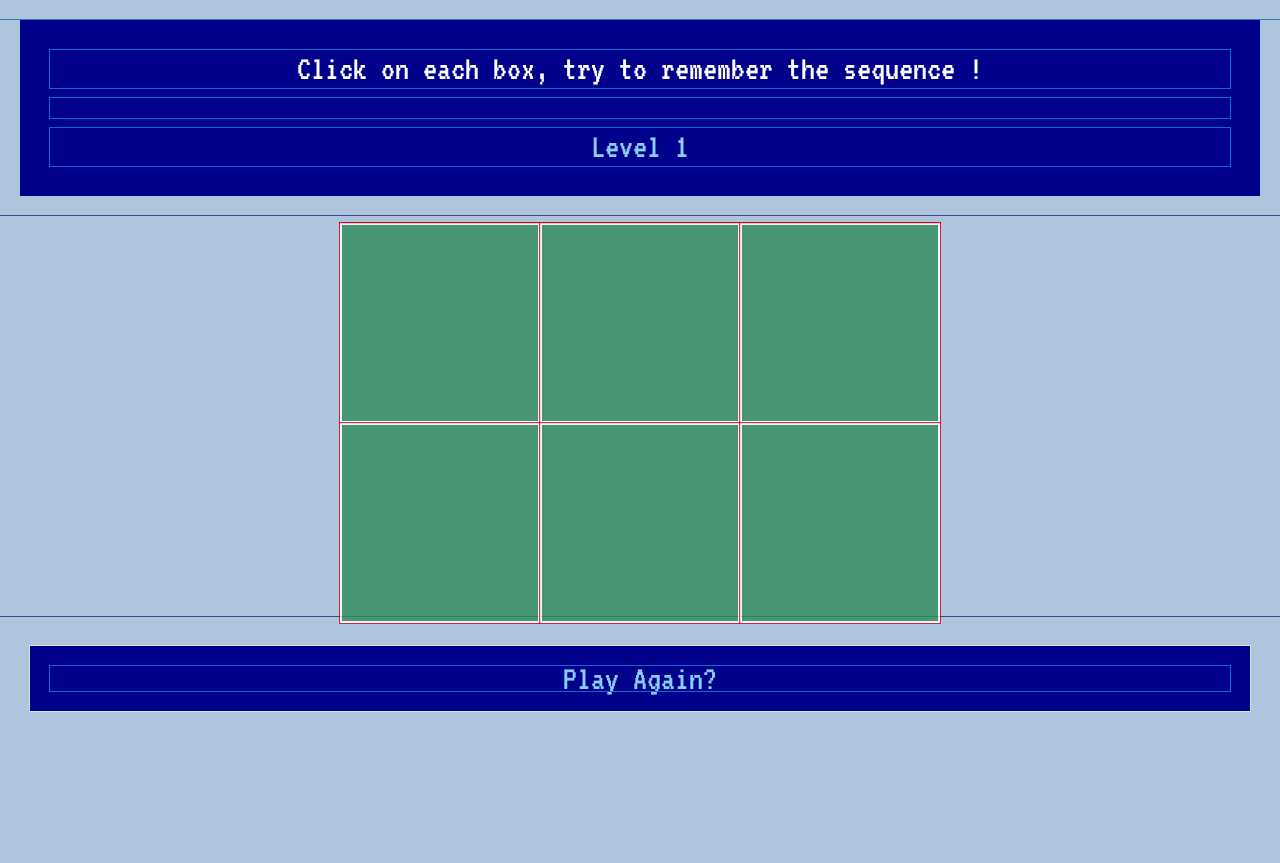
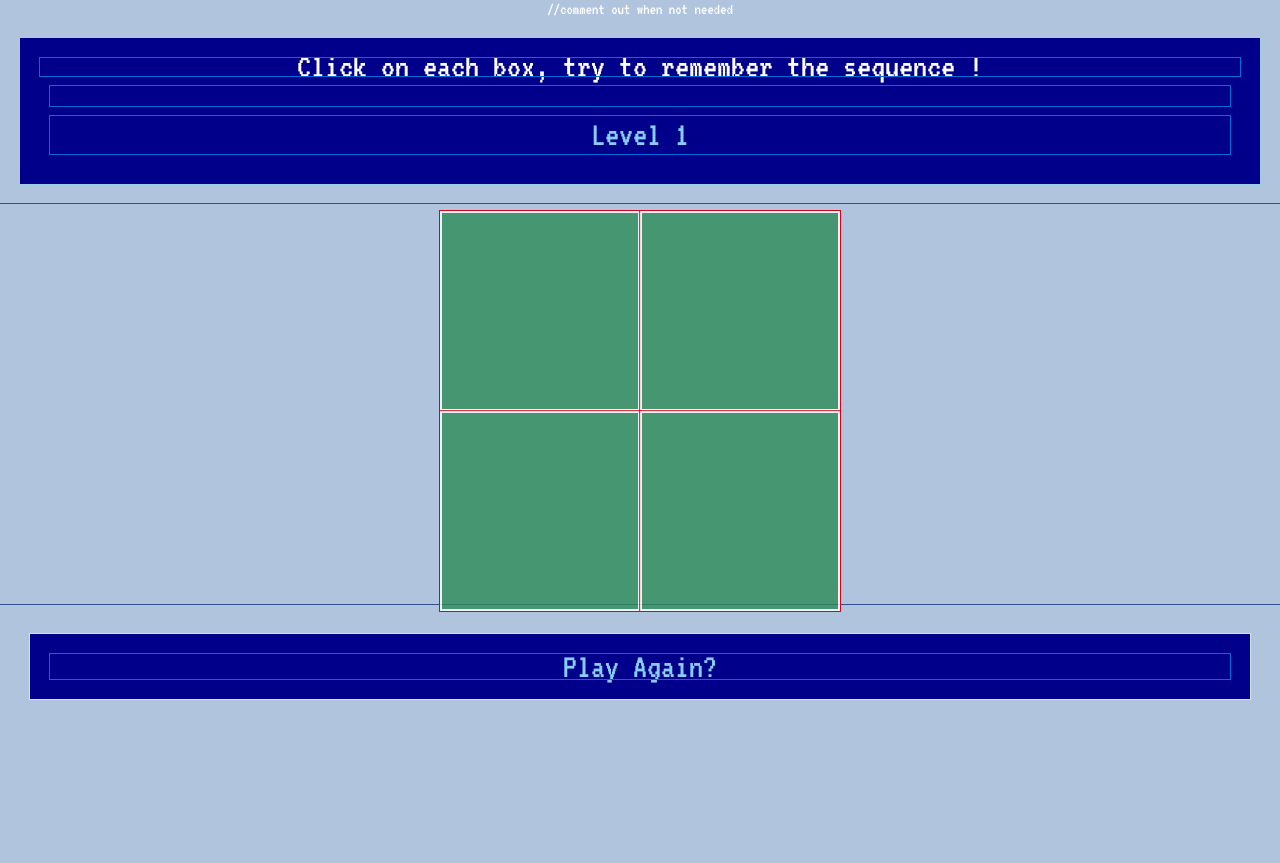
Before and after one commit to catrionaperaza/WDI_PROJECT_1, a PHP site: page / in a window 1280 px wide. Shown: the top 863 px of the page. After the commit the page ends 700 px from the top, so only its background shows below. Run offline with PHP 8.4, Linux system fonts and the light colour scheme; some libraries are stand-ins or nearby versions.

Commit message:
saving this

```diff
--- a/css/style.css
+++ b/css/style.css
@@ -25,8 +25,8 @@ main {
 ul {
   margin: 0 auto;
   padding: 0;
-  width: 600px;
-  /*height: 600px;*/
+  width: 400px;
+  height: 400px;
 }
 
 li {
@@ -40,14 +40,11 @@ li {
   border: 2px solid white;
   list-style-type: none;
   margin: auto;
-  line-height: 100px;
 }
 
 .welcomeMessage {
   font-size: 35px;
   color: white;
-  padding: 10px;
-  margin: 10px;
 }
 
 .level {
@@ -66,9 +63,9 @@ li {
   margin: 10px;
   }
 
-.selectEmotion {
+/*.selectEmotion {
   line-height: 300px;
-}
+}*/
 
 #Happy.show-bg {
   background-image: url('https://media.giphy.com/media/l2JhCUkjx82I4IYpy/giphy.gif');
--- a/index.html
+++ b/index.html
@@ -9,37 +9,29 @@
   <script src="https://ajax.googleapis.com/ajax/libs/jquery/3.1.1/jquery.min.js"></script>
   <script src="js/app.js" charset="utf-8"></script>
   <link rel="stylesheet" href="css/animate.css">
-  <link rel="stylesheet" href="css/debug.css">
+  <link rel="stylesheet" href="css/debug.css"> //comment out when not needed
 </head>
 <body class="hide-bg">
   <header>
-
     <div class="welcomeMessage animated bounceIn">Click on each box, try to remember the sequence !</div>
-
     <div class="answerInstructions">Can you click on the emotions in the order you saw them?</div>
-
     <div class="gameOutcome flash"></div>
-
     <div class="correct flash">Correct! Try another!</div>
-
     <div class="level"></div>
-
   </header>
 
   <main>
-
     <ul>
       <li id="Happy" class="windows wobble show-bg"></li>
       <li id="Sad" class="windows wobble show-bg"></li>
       <li id="Excited" class="windows wobble show-bg"></li>
       <li id="Bored" class="windows wobble show-bg"></li>
-      <li id="Angry" class="windows wobble show-bg"></li>
-      <li id="Proud" class="windows wobble show-bg"></li>
+      <li id="Angry" class="windows wobble show-bg level2w"></li>
+      <li id="Proud" class="windows wobble show-bg level2w"></li>
       <li id="Pensive" class="windows wobble show-bg level2w"></li>
       <li id="Tired" class="windows wobble show-bg level2w"></li>
       <li id="Hungry" class="windows wobble show-bg level2w"></li>
     </ul>
-
   </main>
 
   <footer>
--- a/js/app.js
+++ b/js/app.js
@@ -1,6 +1,6 @@
 window.onload = init;
 
-let emotions = ['Happy','Sad','Excited','Bored','Angry','Proud'];
+let emotions = ['Happy','Sad','Excited','Bored'];
 let emotionsL2 = ['Happy','Sad','Excited','Bored','Angry','Proud','Pensive','Tired','Hungry'];
 let actualEmotionAnswer = [];
 let userEmotionAnswer = [];
@@ -28,8 +28,8 @@ function init(){
   $gameOutcome = $('.gameOutcome');
   $playLevel2 = $('.playLevel2');
   $level2windows = $('.level2w');
-  currentLevel = 'Level 1';
-  $level.html(currentLevel);
+  currentLevel = 1;
+  $level.html(`Level ${currentLevel}`);
   $playLevel2.hide();
   $playAgain.show(); //change back to hide
   $playAgain.html('Play Again?');
@@ -45,9 +45,9 @@ function assignClick() {
 }
 
 function randomEmotion(e) {
-  if (currentLevel === 'Level 1') {
+  if (currentLevel === 1) {
     buildLevel(emotions, e);
-  } else if (currentLevel === 'Level 2') {
+  } else if (currentLevel === 2) {
     buildLevel(emotionsL2, e);
   }
 }
@@ -58,11 +58,13 @@ function buildLevel(emotions, event) {
   emotions.splice(emotionRemove,1);
   actualEmotionAnswer.push(emotionRandom);
   console.log(actualEmotionAnswer);
+
   $(event.target).html(`<p class="text-emotion">${emotionRandom}</p>`);
   const newP = $('.text-emotion');
   setTimeout(function () {
     $(newP).fadeOut(1000, function() {
-      $(newP).remove();
+      console.log($(newP));
+      $(newP).removeClass();
     });
   }, 1000);
   if (emotions <= 0) {
@@ -97,9 +99,9 @@ function checkMatch() {
       userEmotionAnswer.push($clicked);
       userClicks++;
 
-      if (currentLevel === 'Level 1' && userEmotionAnswer.length === 6) {
+      if (currentLevel === 1 && userEmotionAnswer.length === 4) {
         nextLevel();
-      } else if (currentLevel === 'Level 2' && userEmotionAnswer.length === 9) {
+      } else if (currentLevel === 2 && userEmotionAnswer.length === 9) {
         nextLevel();
       }
     } else {
@@ -111,8 +113,8 @@ function checkMatch() {
       $windows.hide();
       $level2windows.hide();
       $level.hide();
-      currentLevel = 'Level 1';
-      $($level).html(currentLevel);
+      currentLevel = 1;
+      $($level).html(`Level ${currentLevel}`);
       $main.addClass('oneWrong');
       $playAgain.one('click', $playGameAgain);
     }
@@ -127,19 +129,19 @@ function nextLevel() {
   $level2windows.hide();
   $main.addClass('allCorrect');
 
-  if (currentLevel === 'Level 1') {
+  if (currentLevel === 1) {
     $playAgain.show();
     $playAgain.html('Play Level 2?');
     setTimeout(function () {
-      currentLevel = 'Level 2';
-      $($level).html(currentLevel);
+      currentLevel = 2;
+      $($level).html(`Level ${currentLevel}`);
     }, 1000);
     $playAgain.one('click', $playGameAgain);
   } else {
     $playAgain.show();
     $playAgain.html('Play Again?');
-    currentLevel = 'Level 1';
-    $($level).html(currentLevel);
+    currentLevel = 1;
+    $($level).html(`Level ${currentLevel}`);
     $level.hide();
     $playAgain.one('click', $playGameAgain);
     $level2windows.hide();
@@ -154,7 +156,7 @@ function $playGameAgain() {
   $gameOutcome.text('');
   actualEmotionAnswer = [];
   userEmotionAnswer = [];
-  emotions = ['Happy','Sad','Excited','Bored','Angry','Proud'];
+  emotions = ['Happy','Sad','Excited','Bored'];
   emotionsL2 = ['Happy','Sad','Excited','Bored','Angry','Proud','Pensive','Tired','Hungry'];
   $windows.show();
   $level2windows.hide();
@@ -163,11 +165,15 @@ function $playGameAgain() {
   $welcomeMessage.show();
   $welcomeMessage.html('Click on each box to reveal an emotion! How many can you remember?');
   $windows.removeClass('selectEmotion');
-  if (currentLevel === 'Level 2') {
-    $windows.css('width', `${200/2}px`);
-    $windows.css('height', `${200/2}px`);
+
+  if (currentLevel === 2) {
+    $windows.css('width', `${400/3}px`);
+    $windows.css('height', `${400/3}px`);
     $windows.removeClass('show-bg');
     $level2windows.show();
+  }
+  else {
+
   }
 
   setTimeout(() => {
```
